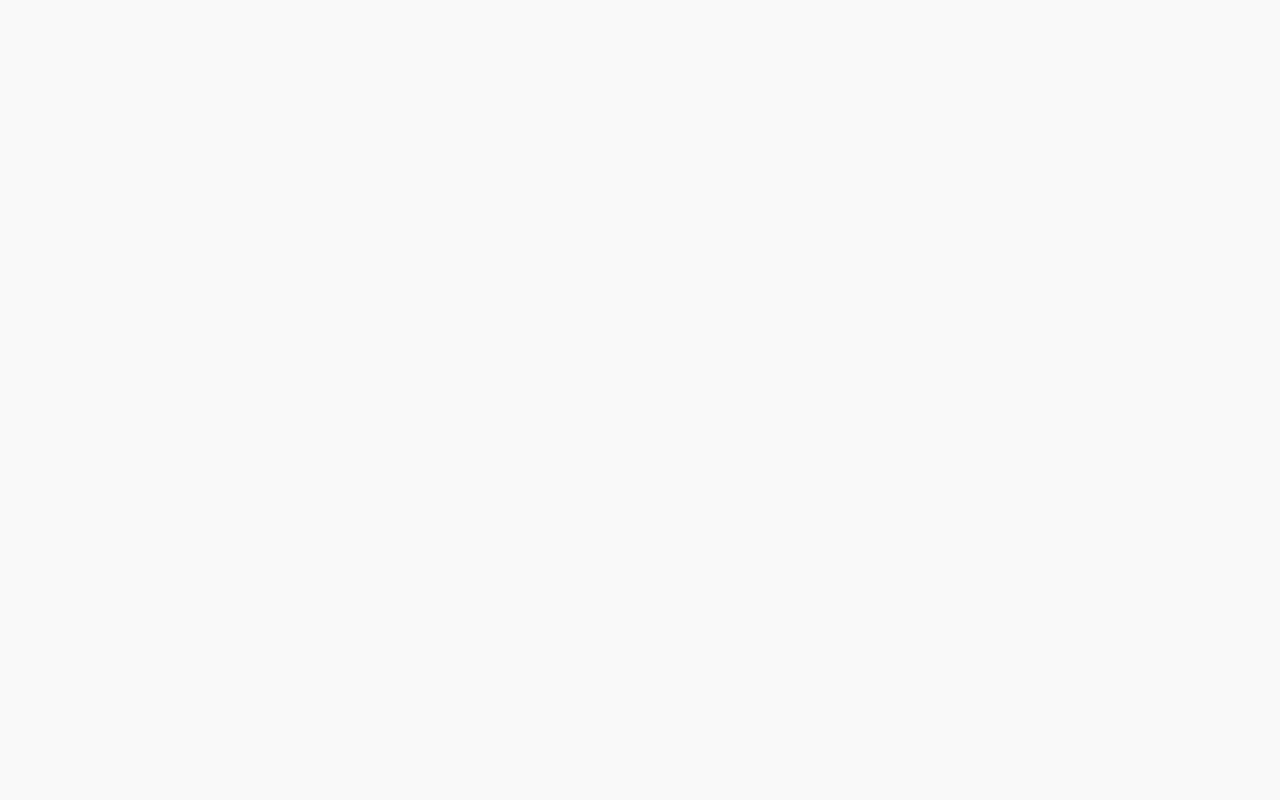
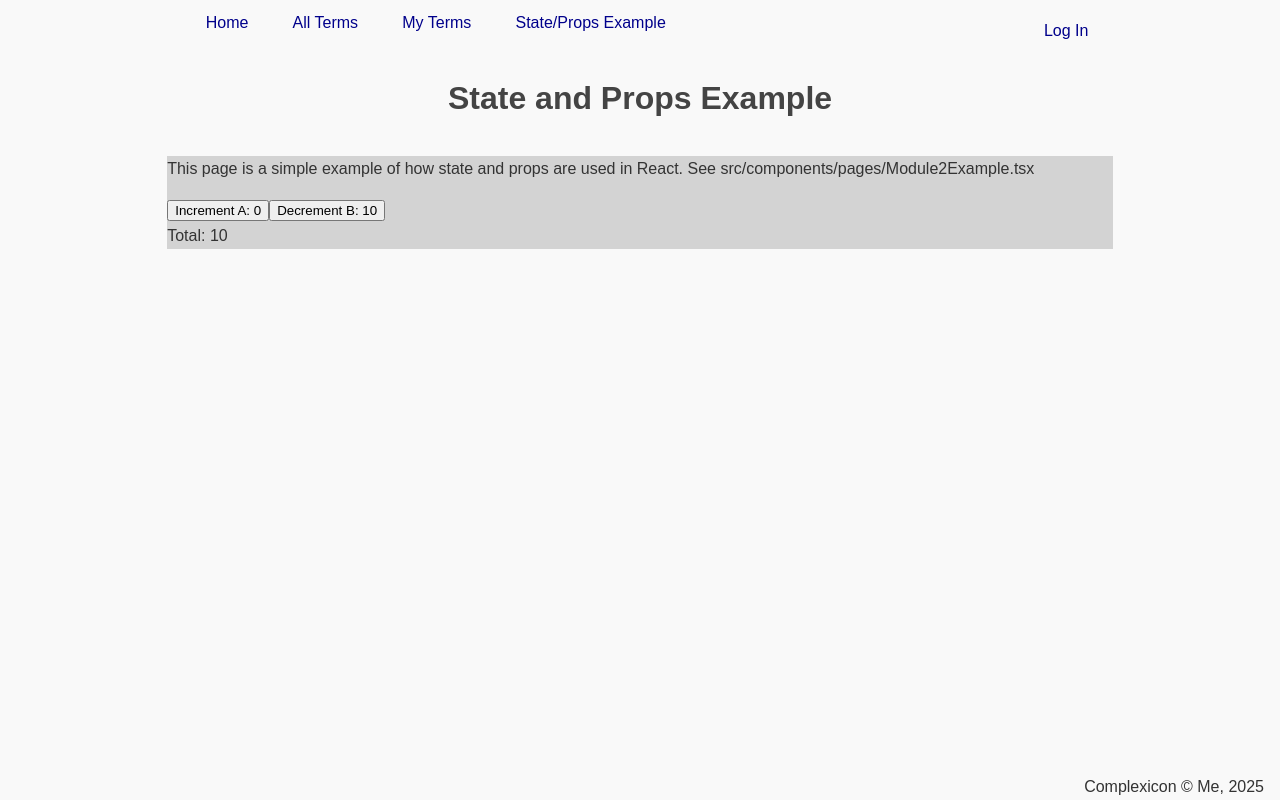
Before and after one commit to zMontreuilRRC/full-stack-demo, a React (Vite) app: page /mod-2-example in a window 1280 px wide. Before the commit this address had no page. Built offline with nearby package versions, Linux system fonts and the light colour scheme.

Commit message:
Add example page, clean up others

```diff
--- a/src/App.tsx
+++ b/src/App.tsx
@@ -9,6 +9,7 @@ import { MyTerms } from "./components/pages/MyTerms";
 import { termData } from "./terms/termData";
 import Landing from "./components/pages/Landing";
 import { Term } from "./types/term";
+import Module2Example from "./components/pages/Module2Example";
 
 function App() {
   // import termData and initialize State to use it
@@ -28,6 +29,12 @@ function App() {
               />
               }
             />
+
+            <Route
+              path="/mod-2-example"
+              element={<Module2Example />}
+            >
+            </Route>
 
             <Route path="/terms">
               {/* Index routes have no extra path (just "/terms" here) */}
--- a/src/components/common/layout/nav/Nav.tsx
+++ b/src/components/common/layout/nav/Nav.tsx
@@ -13,6 +13,9 @@ export function Nav() {
                 <NavLink to="/terms/my-terms">
                     My Terms
                 </NavLink>
+                <NavLink to="/mod-2-example">
+                    State/Props Example
+                </NavLink>
             </div>
             <div className="user-management-links">
                 <span>
--- a/src/components/pages/AllTerms.tsx
+++ b/src/components/pages/AllTerms.tsx
@@ -12,8 +12,16 @@ export function AllTerms(
     }
 ) {
     return(
-        <TermListDisplay
-            terms={terms}
-            updateTerms={updateTerms} />
+        <>
+        <header>
+            <h1>All Terms</h1>
+        </header>
+        <main>
+            <TermListDisplay
+                terms={terms}
+                updateTerms={updateTerms}
+                />
+        </main>
+        </>
     )
 }
--- /dev/null
+++ b/src/components/pages/Module2Example.tsx
@@ -0,0 +1,78 @@
+import { useState } from "react";
+
+/**
+ * This is a simple page designed to demonstrate how state and props are handled between components. It is not included with the broader application.
+ */
+
+function StateExamplePage() {
+    /**
+     * We want to easily update and render these number values as they change.
+     * We initialize them in state with a variable name, a setter method, and an initial value.
+     */
+  const [countA, setCountA] = useState(0);
+  const [countB, setCountB] = useState(10);
+
+  return (
+    <>
+    <header>
+        <h1>State and Props Example</h1>
+    </header>
+    <main>
+      <p>
+        This page is a simple example of how state and props are used in React.
+
+        See src/components/pages/Module2Example.tsx
+      </p>
+        {/*
+            We render two CounterButton components.
+            They receive a label, count, and handleClick prop from their parent component.
+
+            Note that handleClick is a callback.
+            This way we can re-use components, changing their behaviour with each use if needed.
+        */}
+      <CounterButton
+        label="Increment A"
+        count={countA}
+
+        // callback invokes the state set method.
+        // set the new state to the same as the previous, but +1
+        handleClick={() => setCountA(prev => prev + 1)}
+      />
+
+      <CounterButton
+        label="Decrement B"
+        count={countB}
+        handleClick={() => setCountB(prev => prev - 1)}
+      />
+
+      <div>
+        Total: {countA + countB}
+      </div>
+    </main>
+    </>
+  );
+}
+
+type CounterButtonProps = {
+  label: string;
+  count: number;
+  handleClick: () => void;
+};
+
+// These buttons receive their labels, counts, and handleClick callbacks as props
+// props are a single argument object, so they're destructured
+export function CounterButton(
+    { label, count, handleClick }: CounterButtonProps
+) {
+  return (
+    // invoke the handleClick callback when the button is clicked
+    <button onClick={handleClick}>
+        {/* render the props that are received
+            Whenever a state set method is invoked, any elements using that state will automatically re-render the relevant HTML (the count text)
+        */}
+      {label}: {count}
+    </button>
+  );
+}
+
+export default StateExamplePage;
--- a/src/components/pages/MyTerms.tsx
+++ b/src/components/pages/MyTerms.tsx
@@ -12,9 +12,16 @@ export function MyTerms(
     }
 ) {
     return(
-        <TermListDisplay
-            terms={terms.filter(t => t.isFavourite)}
-            updateTerms={updateTerms}
-        />
+        <>
+        <header>
+            <h1>My Terms</h1>
+        </header>
+        <main>
+            <TermListDisplay
+                terms={terms.filter(t => t.isFavourite)}
+                updateTerms={updateTerms}
+                />
+        </main>
+        </>
     )
 }
```
Also changed, not shown: 2 other files (tests, documents, lock files or other folders).
